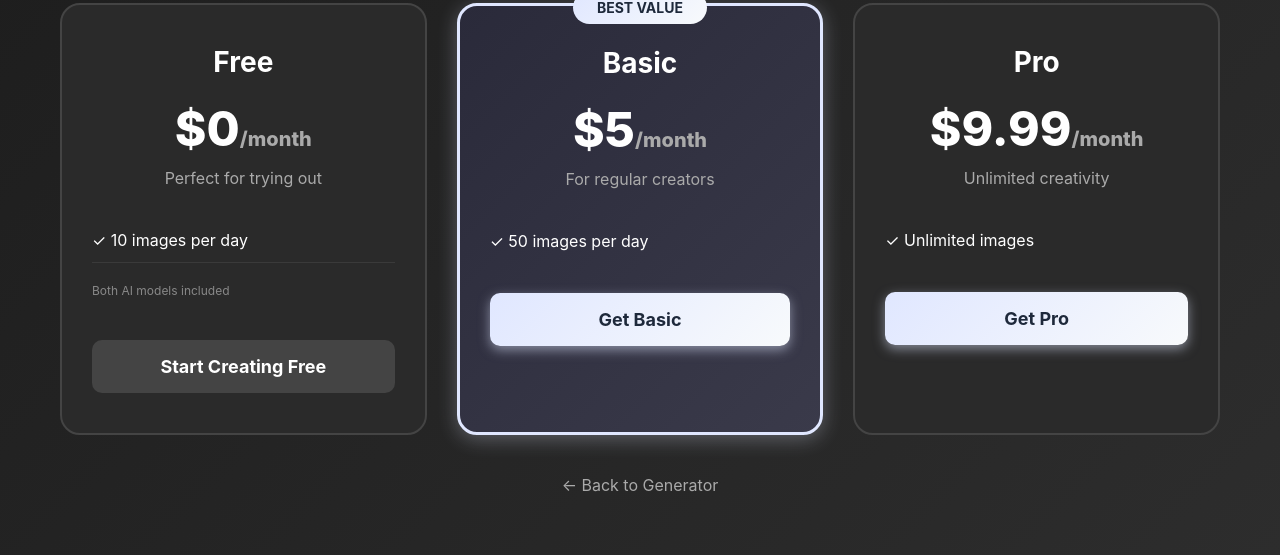
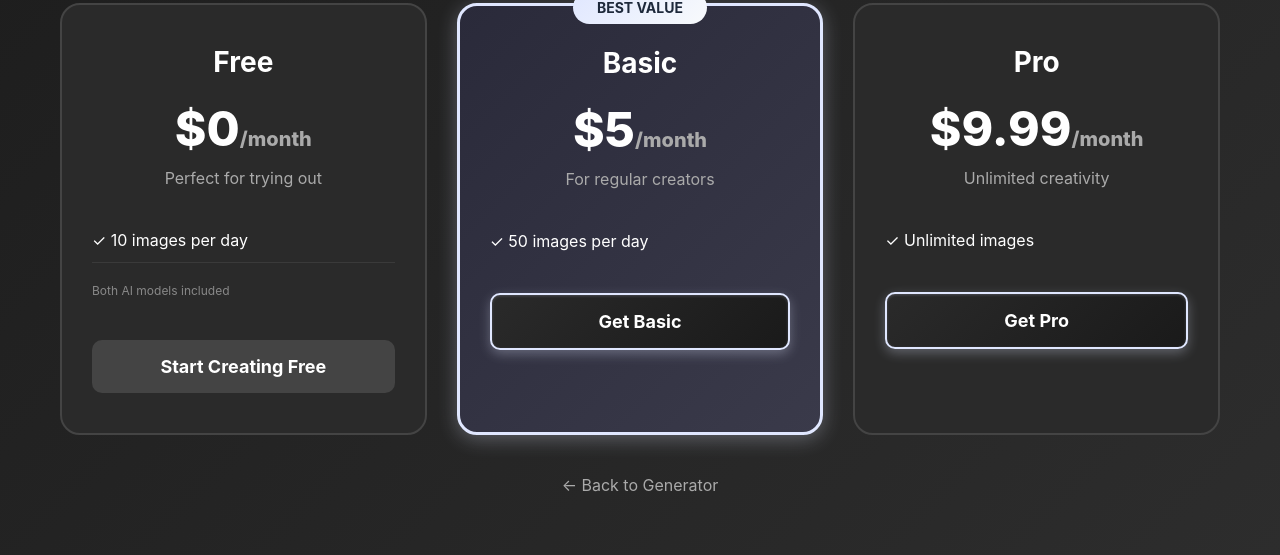
Before and after one commit to Yashe777/unlimagen, a Flask app: page /pricing in a window 1280 px wide. Shown: the part 532-1087 px from the top of the page. Run offline with Flask 3, Linux system fonts and the light colour scheme.

Commit message:
Update pricing subscribe button design to match website dark theme with light blue border

```diff
--- a/templates/pricing.html
+++ b/templates/pricing.html
@@ -145,13 +145,16 @@
         }
 
         .btn-primary {
-            background: linear-gradient(135deg, #e0e7ff 0%, #f8fafc 100%);
-            color: #1e293b;
-            box-shadow: 0 4px 12px rgba(224, 231, 255, 0.5);
+            background: linear-gradient(135deg, #2a2a2a 0%, #1a1a1a 100%);
+            color: #ffffff;
+            border: 2px solid #e0e7ff;
+            box-shadow: 0 4px 12px rgba(224, 231, 255, 0.3), inset 0 1px 3px rgba(224, 231, 255, 0.2);
         }
 
         .btn-primary:hover {
-            box-shadow: 0 6px 20px rgba(224, 231, 255, 0.7);
+            background: linear-gradient(135deg, #3a3a3a 0%, #2a2a2a 100%);
+            box-shadow: 0 6px 20px rgba(224, 231, 255, 0.5), inset 0 1px 3px rgba(224, 231, 255, 0.3);
+            border-color: #ffffff;
         }
 
         .back-link {
```
